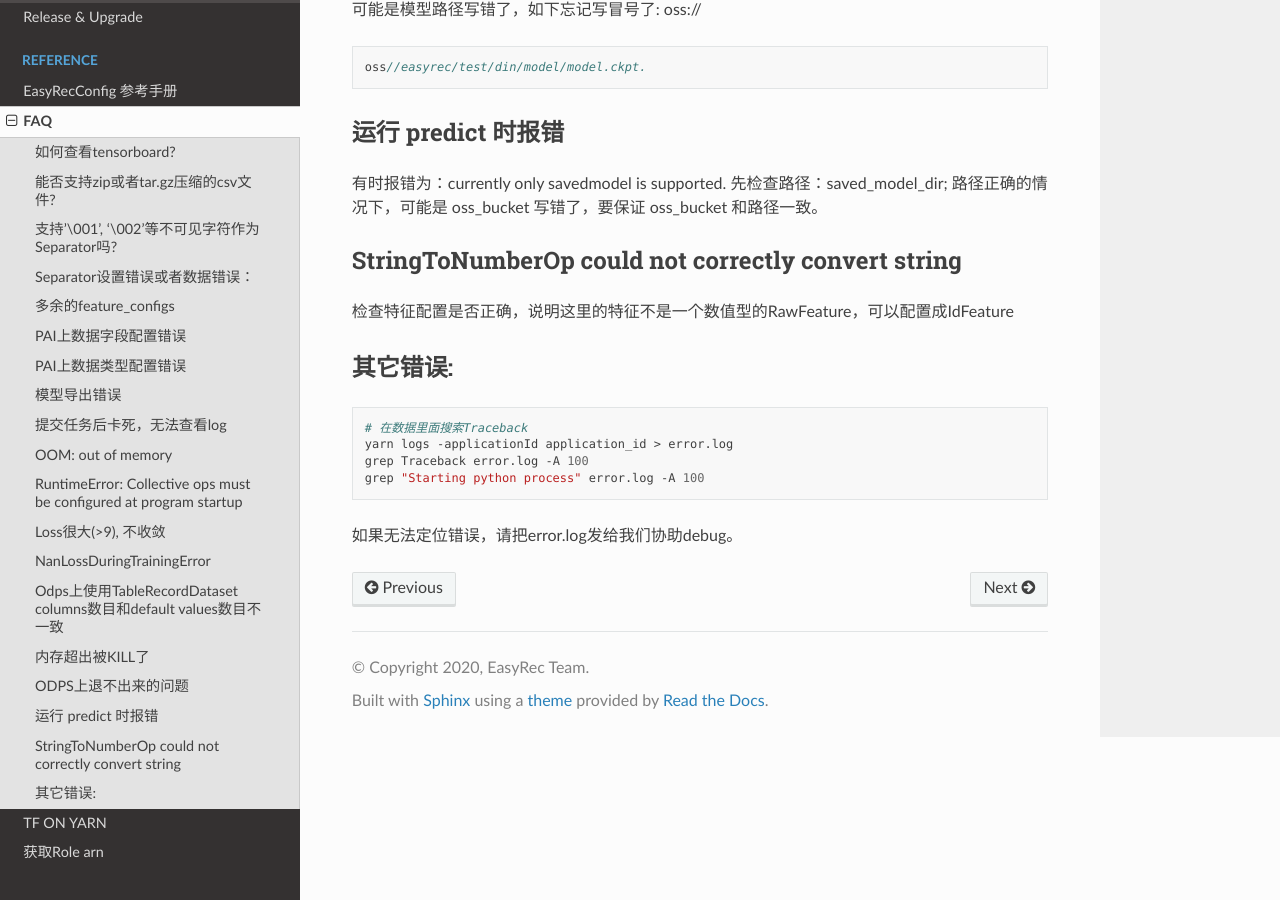
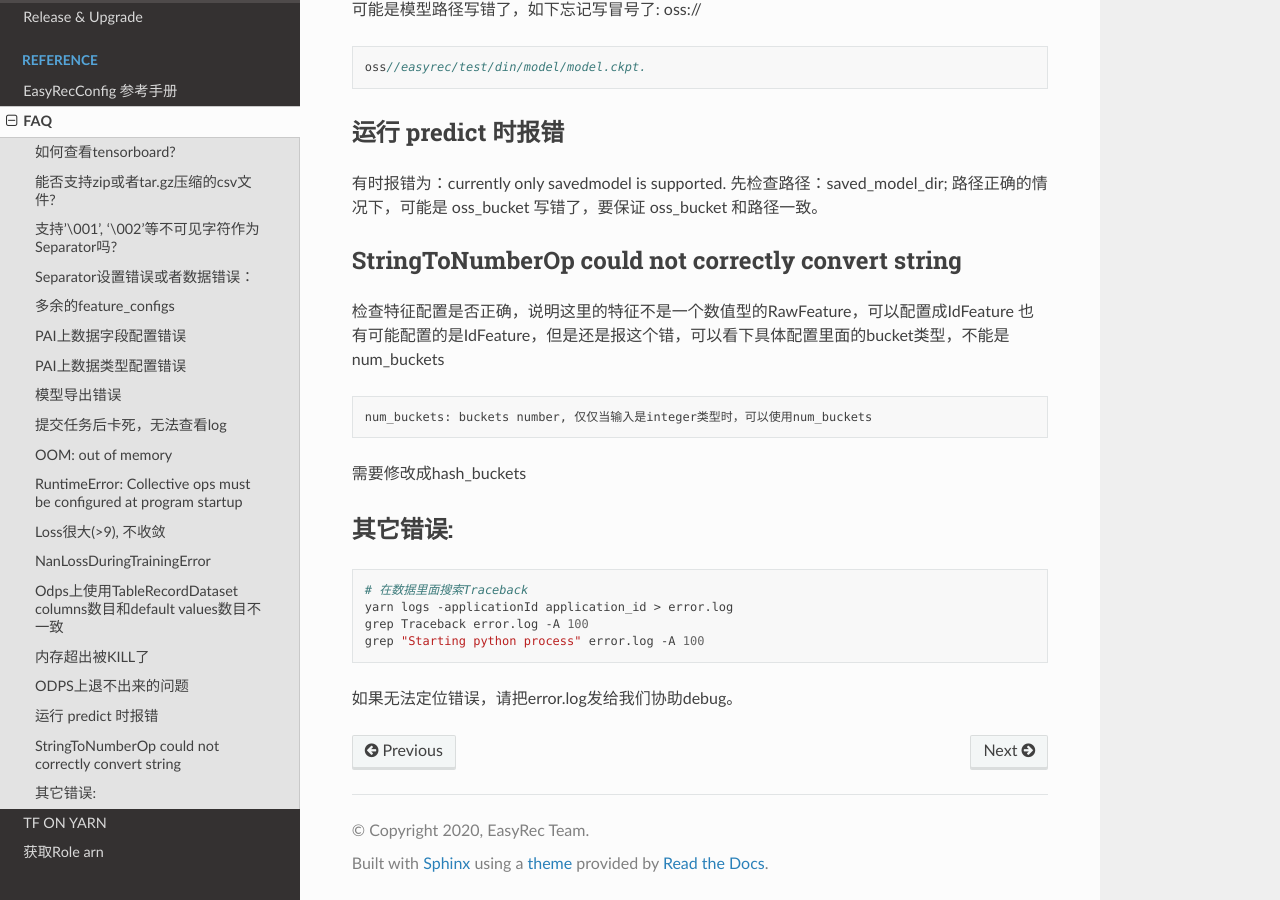
Before and after one commit to alibaba/EasyRec, a Sphinx documentation site: the page built from docs/source/faq.md, in a window 1280 px wide and 900 px high, scrolled down 5291 px. Built offline with Sphinx 7.4.7 and the Read the Docs theme 2.0.0, drawn with Linux system fonts in a browser that asks for light colours; the version number is read from the project's files by our own code.

Commit message:
add StringToNumberOp num_buckets error

````diff
--- a/docs/source/faq.md
+++ b/docs/source/faq.md
@@ -244,6 +244,11 @@ oss//easyrec/test/din/model/model.ckpt.
 
 #### StringToNumberOp could not correctly convert string
 检查特征配置是否正确，说明这里的特征不是一个数值型的RawFeature，可以配置成IdFeature
+也有可能配置的是IdFeature，但是还是报这个错，可以看下具体配置里面的bucket类型，不能是num_buckets
+```
+num_buckets: buckets number, 仅仅当输入是integer类型时，可以使用num_buckets
+```
+需要修改成hash_buckets
 
 #### 其它错误:
 
````
